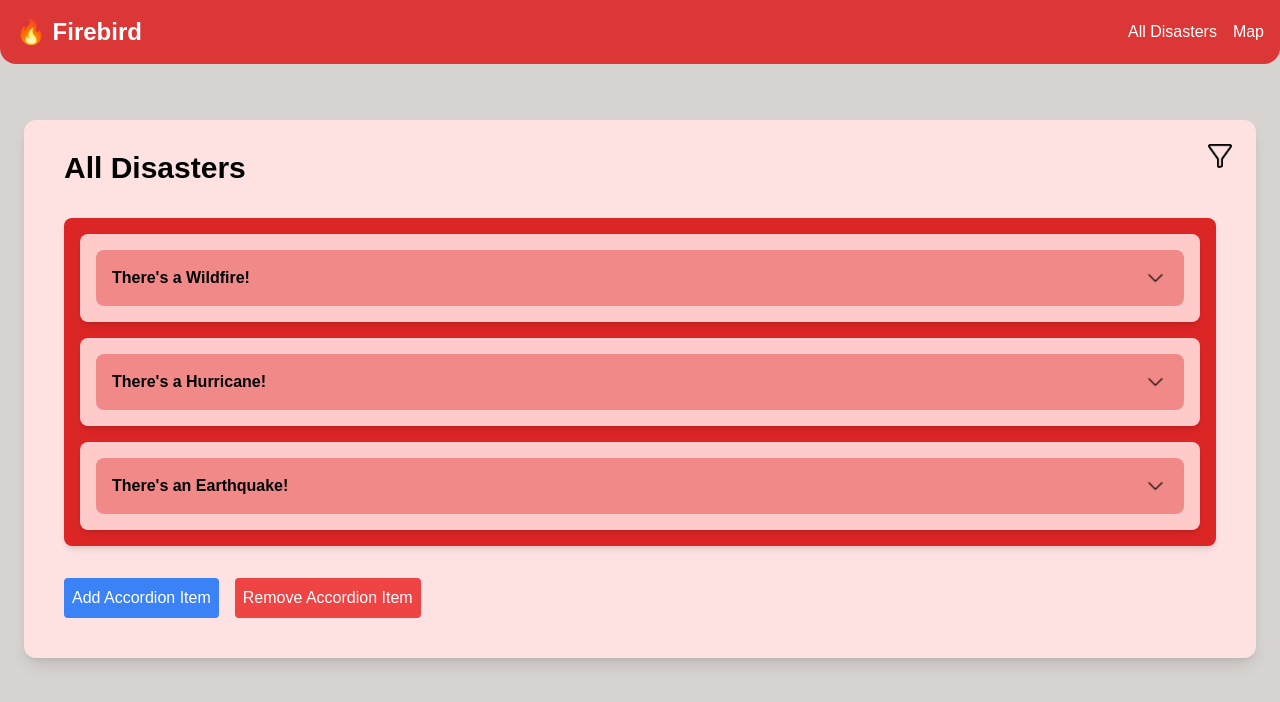
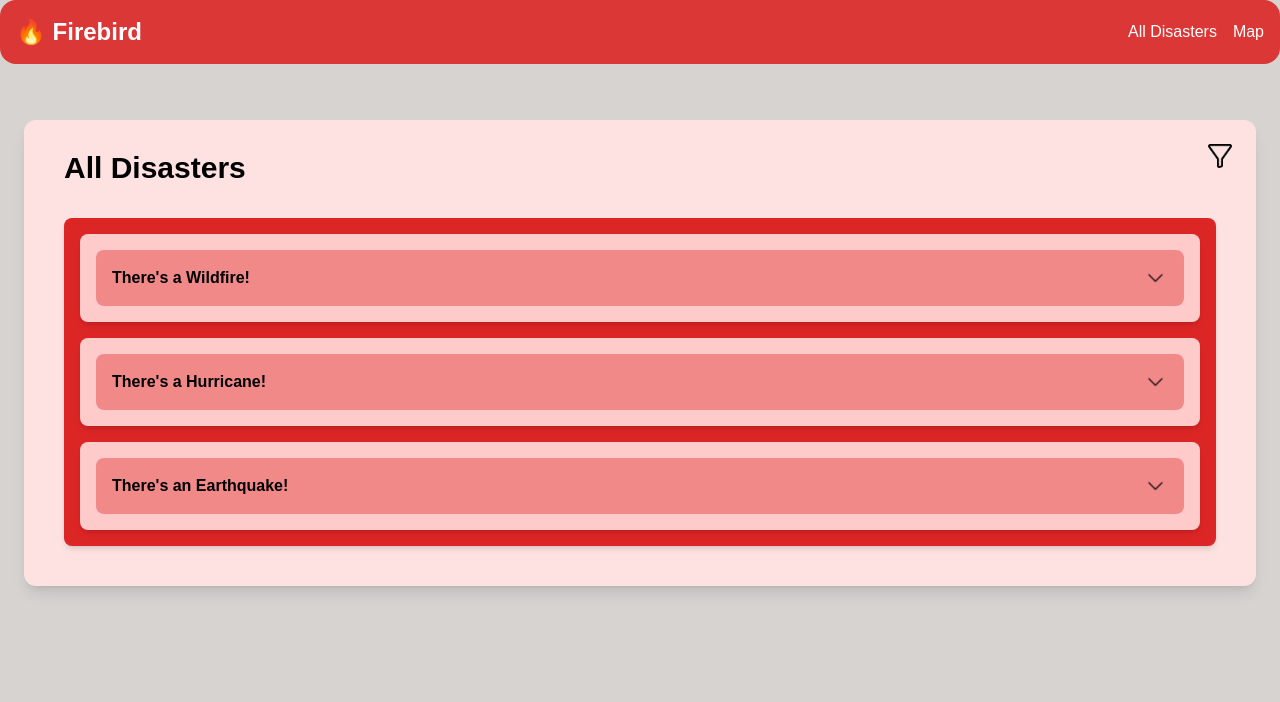
Before and after one commit to WiiExpertise/firebird, a Next.js app: page /alldisasters in a window 1280 px wide. Shown: the top 702 px of the page. Built offline with nearby package versions, Linux system fonts and the light colour scheme.

Commit message:
fixed menu bar

```diff
--- a/app/alldisasters/page.tsx
+++ b/app/alldisasters/page.tsx
@@ -4,6 +4,7 @@ import Link from "next/link";
 import Accordion from "../../components/Accordion";
 import axios from "axios";
 import SortDropdown from "../../components/SortDropdown";
+import MenuBar from "@/components/MenuBar";
 
 const AllDisasters: React.FC = () => {
   // Define initial disaster data on one line per entry
@@ -69,22 +70,7 @@ const AllDisasters: React.FC = () => {
 
   return (
     <div className="bg-stone-300 min-h-screen p-6 relative flex flex-col items-center">
-      <header className="bg-[#DB3737] text-white p-4 w-full fixed top-0 left-0 z-50 rounded-t-none rounded-b-2xl">
-        <div className="flex justify-between items-center">
-          <Link href="/dashboard">
-            <h1 className="text-2xl font-bold text-white">🔥 Firebird</h1>
-          </Link>
-          <nav className="space-x-4">
-            <Link href="/alldisasters">
-              <button className="hover:underline text-white">All Disasters</button>
-            </Link>
-            <Link href="/map">
-              <button className="hover:underline text-white">Map</button>
-            </Link>
-          </nav>
-        </div>
-      </header>
-
+      <MenuBar/>
       {/* Page Content */}
       <div className="w-full max-w-7xl bg-red-100 p-10 mt-24 pt-10 rounded-xl shadow-lg relative">
         <h1 className="text-3xl font-bold text-black mt-[-10px]">All Disasters</h1>
@@ -109,7 +95,7 @@ const AllDisasters: React.FC = () => {
           </div>
         </section>
 
-        {/* Controls */}
+        {/* Controls
         <section className="mt-8">
           <button
             onClick={addAccordionItem}
@@ -124,7 +110,7 @@ const AllDisasters: React.FC = () => {
           >
             Remove Accordion Item
           </button>
-        </section>
+        </section> */}
       </div>
     </div>
   );
--- a/app/dashboard/page.tsx
+++ b/app/dashboard/page.tsx
@@ -5,6 +5,7 @@ import { useEffect, useState, useCallback } from "react";
 import SortDropdown from "../../components/SortDropdown";
 import { TweetsSidebar } from "../../components/TweetsSidebar";
 import Firebase from "../../components/Firebase";
+import MenuBar from "@/components/MenuBar";
 
 // Create skeleton of tweets
 interface Tweet {
@@ -64,22 +65,7 @@ export default function FirebirdDashboard() {
 
   return (
     <div className="bg-stone-300 min-h-screen p-4 relative">
-      <header className="bg-[#DB3737] text-white p-4 w-full fixed top-0 left-0 z-50 rounded-t-none rounded-b-2xl">
-        <div className="flex justify-between items-center">
-          <Link href="/dashboard">
-            <h1 className="text-2xl font-bold text-white">🔥 Firebird</h1>
-          </Link>
-          <nav className="space-x-4">
-            <Link href="/alldisasters">
-              <button className="hover:underline text-white">All Disasters</button>
-            </Link>
-            <Link href="/map">
-              <button className="hover:underline text-white">Map</button>
-            </Link>
-          </nav>
-        </div>
-      </header>
-
+      <MenuBar />
       <div className="flex gap-6 items-start pt-24 max-w-full">
         <main className="flex-1 max-w-[70%] mr-8">
           {/* Integrate the sorting menu */}
--- /dev/null
+++ b/components/MenuBar.tsx
@@ -0,0 +1,24 @@
+import Link from "next/link";
+import React from "react";
+
+const MenuBar: React.FC = () => {
+  return (
+    <header className="bg-[#DB3737] text-white p-4 w-full fixed top-0 left-0 z-50 rounded-t-2xl rounded-b-2xl">
+      <div className="flex justify-between items-center">
+        <Link href="/dashboard">
+          <h1 className="text-2xl font-bold text-white">🔥 Firebird</h1>
+        </Link>
+        <nav className="space-x-4">
+          <Link href="/alldisasters">
+            <button className="hover:underline text-white">All Disasters</button>
+          </Link>
+          <Link href="/map">
+            <button className="hover:underline text-white">Map</button>
+          </Link>
+        </nav>
+      </div>
+    </header>
+  );
+};
+
+export default MenuBar;
```
